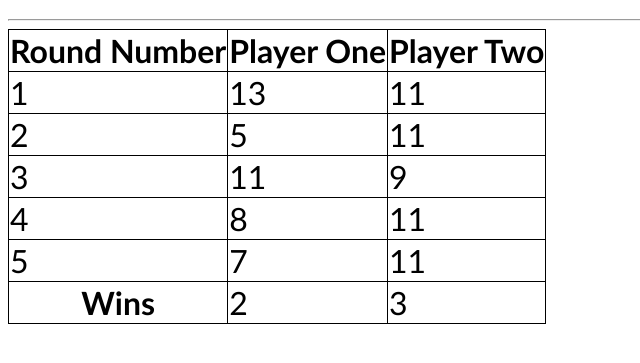
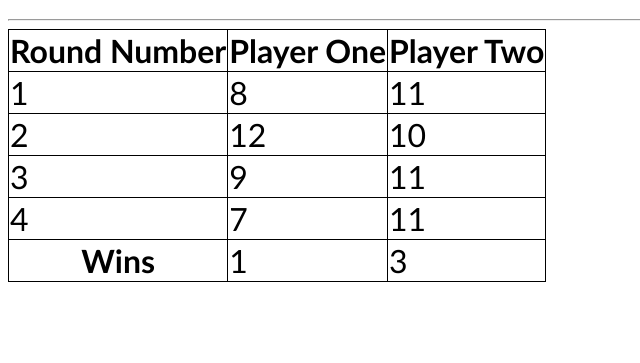
Before and after one commit to henry7720/Table-Tennis-Simulator, a plain HTML site: page data/index.html in a window 1280 px wide. Shown: the part 63-426 px from the top of the page, without its empty margins (0-640 px from the left). Drawn offline with Linux system fonts and the light colour scheme.

Commit message:
More fixes

```diff
--- a/data/index.html
+++ b/data/index.html
@@ -24,32 +24,27 @@
       </tr>
       <tr>
         <td>1</td>
-        <td>13</td>
+        <td>8</td>
         <td>11</td>
       </tr>
       <tr>
         <td>2</td>
-        <td>5</td>
+        <td>12</td>
+        <td>10</td>
+      </tr>
+      <tr>
+        <td>3</td>
+        <td>9</td>
         <td>11</td>
       </tr>
       <tr>
-        <td>3</td>
-        <td>11</td>
-        <td>9</td>
-      </tr>
-      <tr>
         <td>4</td>
-        <td>8</td>
-        <td>11</td>
-      </tr>
-      <tr>
-        <td>5</td>
         <td>7</td>
         <td>11</td>
       </tr>
       <tr>
         <th>Wins</th>
-        <td>2</td>
+        <td>1</td>
         <td>3</td>
       </tr>
     </table>
```
Also changed, not shown: 1 other file.
